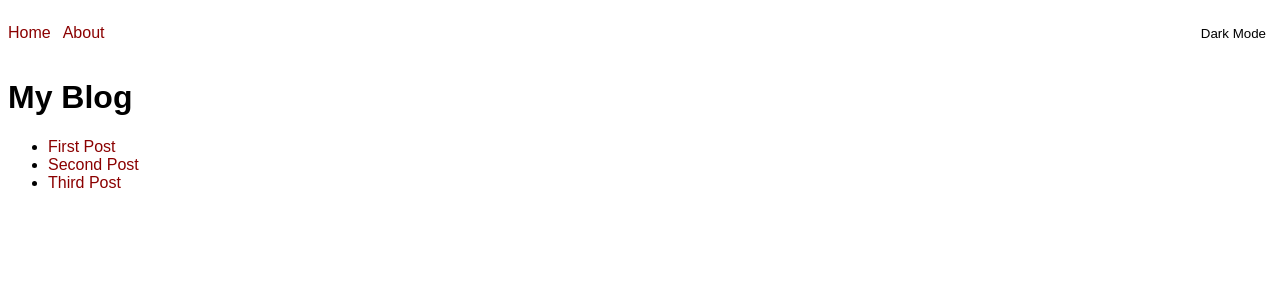
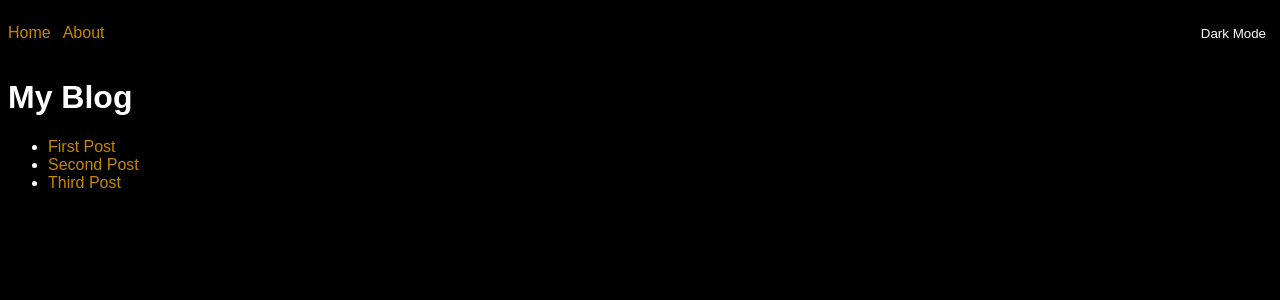
Before and after one commit to alfarabitommy/Next-JS-Blog, a Next.js app: page / in a window 1280 px wide. Shown: the top 300 px of the page. Built offline with nearby package versions, Linux system fonts and the light colour scheme.

Commit message:
penambahan styling di dark mode

```diff
--- a/components/ThemeSwitch.js
+++ b/components/ThemeSwitch.js
@@ -16,6 +16,7 @@ function ThemeSwitch() {
              button {
                 background: none;
                 border: none;
+                color: inherit;
                 cursor: pointer;
              }
              `}</style>
--- a/styles/globals.css
+++ b/styles/globals.css
@@ -1,9 +1,25 @@
+/* Light Theme */
+:root {
+    --background-color: white;
+    --link-color: darkred;
+    --text-color: black;
+}
+
+/* Dark Theme */
+:root {
+    --background-color: rgb(36, 36, 36);
+    --link-color: rgba(255, 174, 0, 0.771);
+    --text-color: rgba(255, 255, 255, 0.774);
+}
+
 body {
     font-family: Arial, Helvetica, sans-serif;
+    background-color: black;
+    color: white;
 }
 
 a {
-    color: darkred;
+    color: var(--link-color);
     text-decoration: none;
 }
 
```
